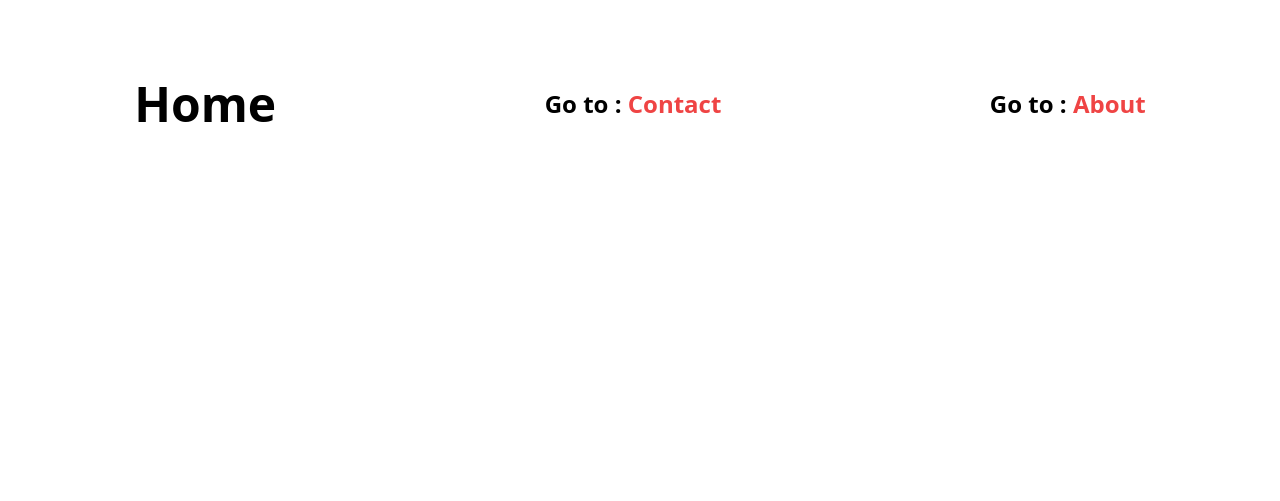
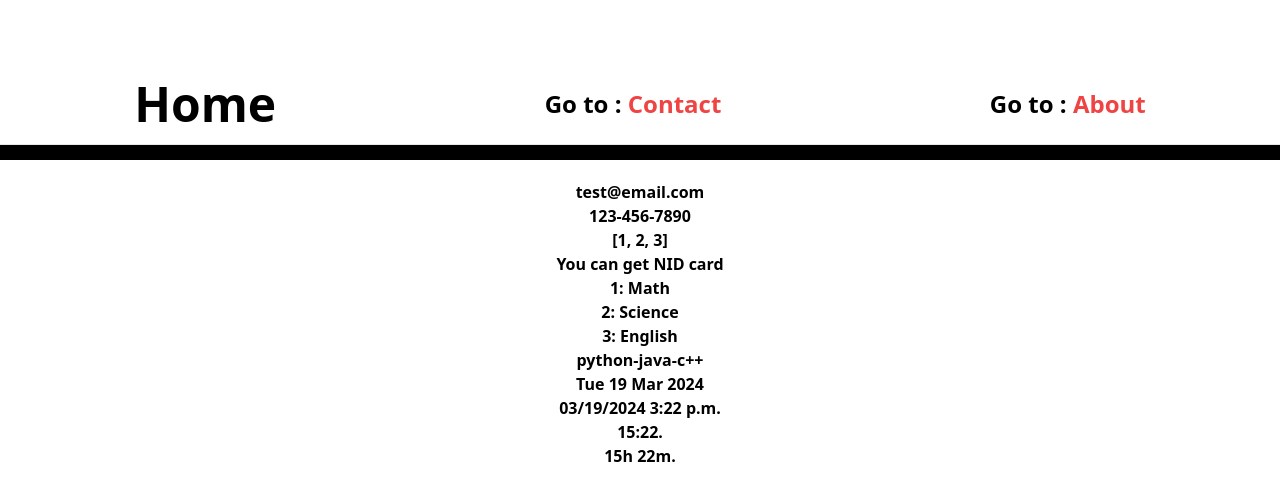
Before and after one commit to Atik203/Python, a Django app: page /navigation/contact/ in a window 1280 px wide. Shown: the top 501 px of the page. Run offline with Django 5.2, Linux system fonts and the light colour scheme; some libraries are stand-ins or nearby versions.

Commit message:
template filtering in django

```diff
--- a/Django/simple_navigation/navigation/templates/navigation/contact.html
+++ b/Django/simple_navigation/navigation/templates/navigation/contact.html
@@ -17,5 +17,31 @@
         Go to : <a class="text-red-500" href="/navigation/about/">About</a>
       </h1>
     </div>
+    <hr class="text-bold text-2xl h-4 bg-black mt-4" />
+    <div class="text-center mt-5 font-semibold">
+      <h1>{{email}}</h1>
+      <h1>{{phone}}</h1>
+      <h1>{{list}}</h1>
+      <!-- conditional statement -->
+      {% if age > 18 %}
+      <h1>You can get NID card</h1>
+      {% else %}
+      <h1>You are not eligible</h1>
+      {% endif %}
+
+      <!-- for loop -->
+
+      {% for i in courses %}
+      <h1>{{i.id}}: {{i.name}}</h1>
+      {% endfor %}
+
+      <h1>{{list2 | join:"-"}}</h1>
+
+      <h1>{{birthday | date:"D d M Y"}}</h1>
+      <h1>{{birthday | date:"SHORT_DATETIME_FORMAT"}}</h1>
+
+      <h1>{{ birthday | time:"H:i" }}.</h1>
+      <h1>{{ birthday | time:"H\h i\m" }}.</h1>
+    </div>
   </body>
 </html>
--- a/Django/simple_navigation/navigation/views.py
+++ b/Django/simple_navigation/navigation/views.py
@@ -1,7 +1,21 @@
 from django.shortcuts import render
+import datetime
 
 # Create your views here.
 def about(request):
     return render(request, 'navigation/about.html')
 def contact(request):
-    return render(request, 'navigation/contact.html')
+    d = {'email': 'test@email.com','birthday':datetime.datetime.now(), 'phone': '123-456-7890','list': [1,2,3],'age': 20, 'name': 'John','courses': [
+        {
+        'id': 1,
+        'name': 'Math',
+    },
+        {
+        'id': 2,
+        'name': 'Science',
+
+    },
+        {
+        'id': 3,
+        'name': 'English',}],'list2':['python','java','c++']}
+    return render(request, 'navigation/contact.html', d)
```
